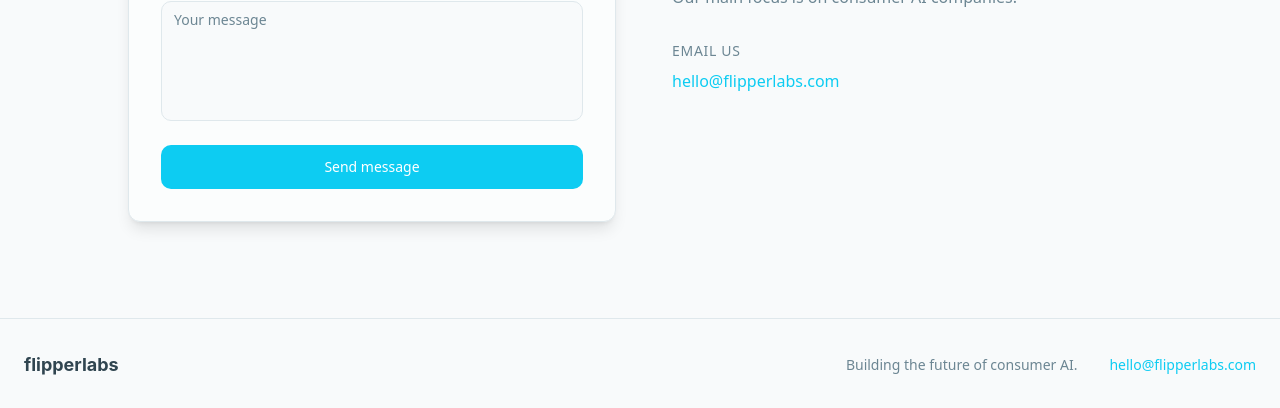
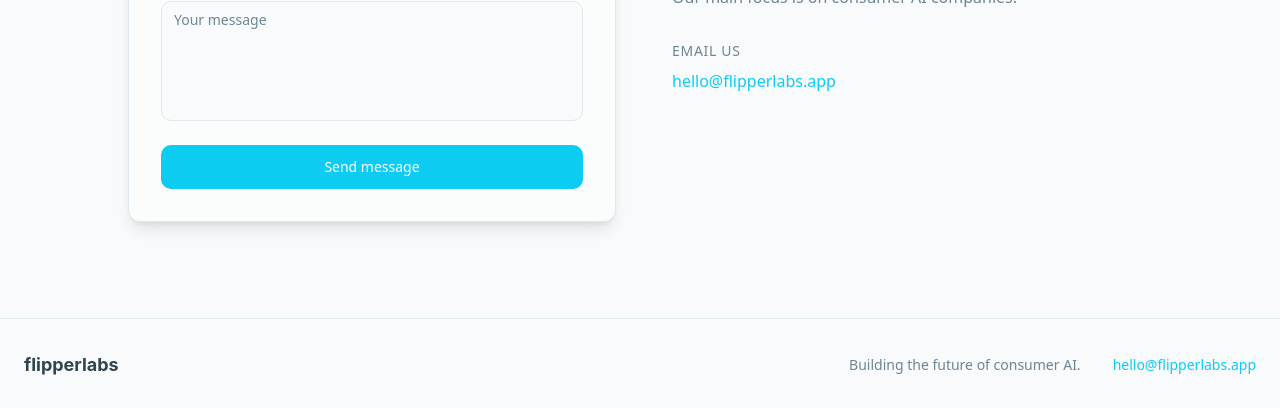
Before and after one commit to FlipperLabs/flipperlabs-landing-page, a React (Vite) app: page / in a window 1280 px wide. Shown: the part 2110-2518 px from the top of the page. Built offline with nearby package versions, Linux system fonts and the light colour scheme.

Commit message:
Update email address

```diff
--- a/src/pages/Contact.tsx
+++ b/src/pages/Contact.tsx
@@ -81,10 +81,10 @@ const Contact = () => {
                     EMAIL US
                   </p>
                   <a
-                    href="mailto:hello@flipperlabs.com"
+                    href="mailto:hello@flipperlabs.app"
                     className="text-primary hover:text-primary-hover transition-smooth font-medium"
                   >
-                    hello@flipperlabs.com
+                    hello@flipperlabs.app
                   </a>
                 </div>
               </div>
@@ -107,10 +107,10 @@ const Contact = () => {
                 Building the future of consumer AI.
               </span>
               <a
-                href="mailto:hello@flipperlabs.com"
+                href="mailto:hello@flipperlabs.app"
                 className="text-sm text-primary hover:text-primary-hover transition-smooth"
               >
-                hello@flipperlabs.com
+                hello@flipperlabs.app
               </a>
             </div>
           </div>
--- a/src/pages/Index.tsx
+++ b/src/pages/Index.tsx
@@ -178,10 +178,10 @@ const Index = () => {
                     EMAIL US
                   </p>
                   <a
-                    href="mailto:hello@flipperlabs.com"
+                    href="mailto:hello@flipperlabs.app"
                     className="text-primary hover:text-primary-hover transition-smooth font-medium text-sm sm:text-base break-all"
                   >
-                    hello@flipperlabs.com
+                    hello@flipperlabs.app
                   </a>
                 </div>
               </div>
@@ -204,10 +204,10 @@ const Index = () => {
                 Building the future of consumer AI.
               </span>
               <a
-                href="mailto:hello@flipperlabs.com"
+                href="mailto:hello@flipperlabs.app"
                 className="text-sm text-primary hover:text-primary-hover transition-smooth break-all"
               >
-                hello@flipperlabs.com
+                hello@flipperlabs.app
               </a>
             </div>
           </div>
```
